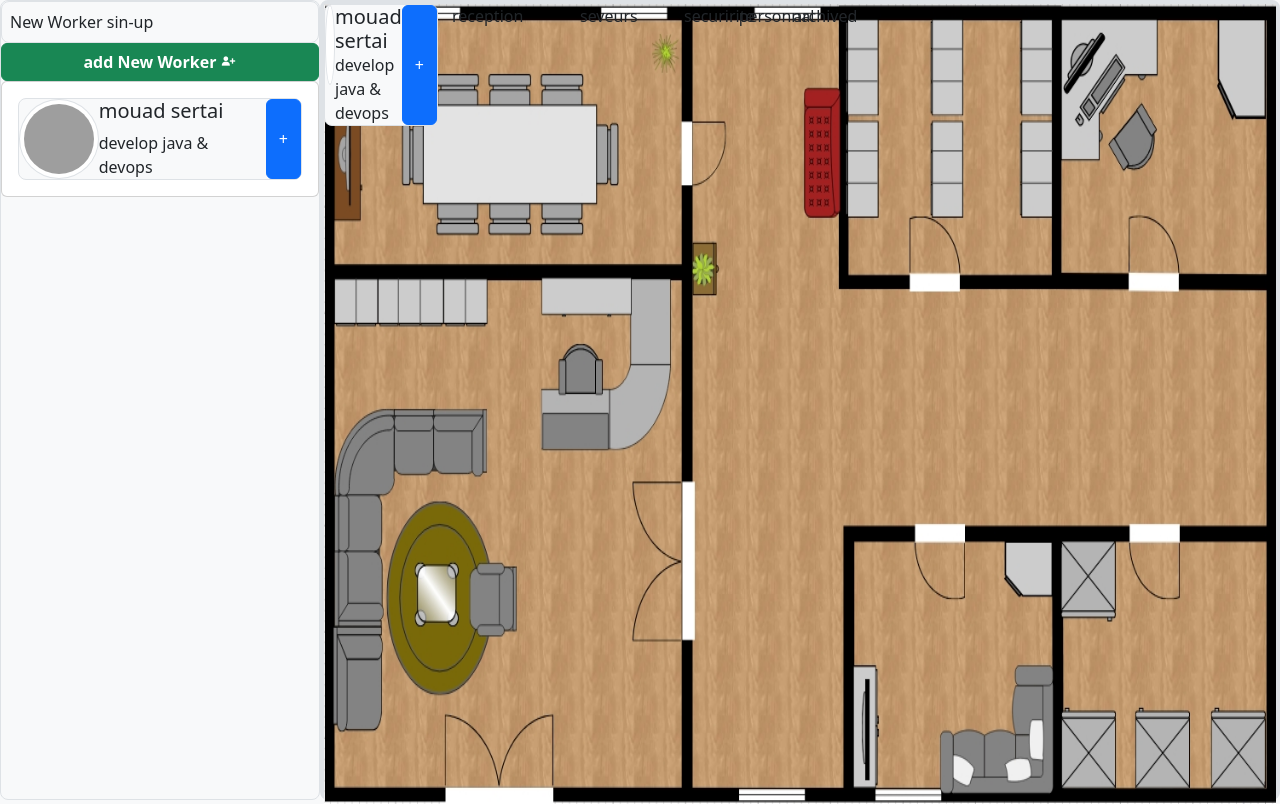
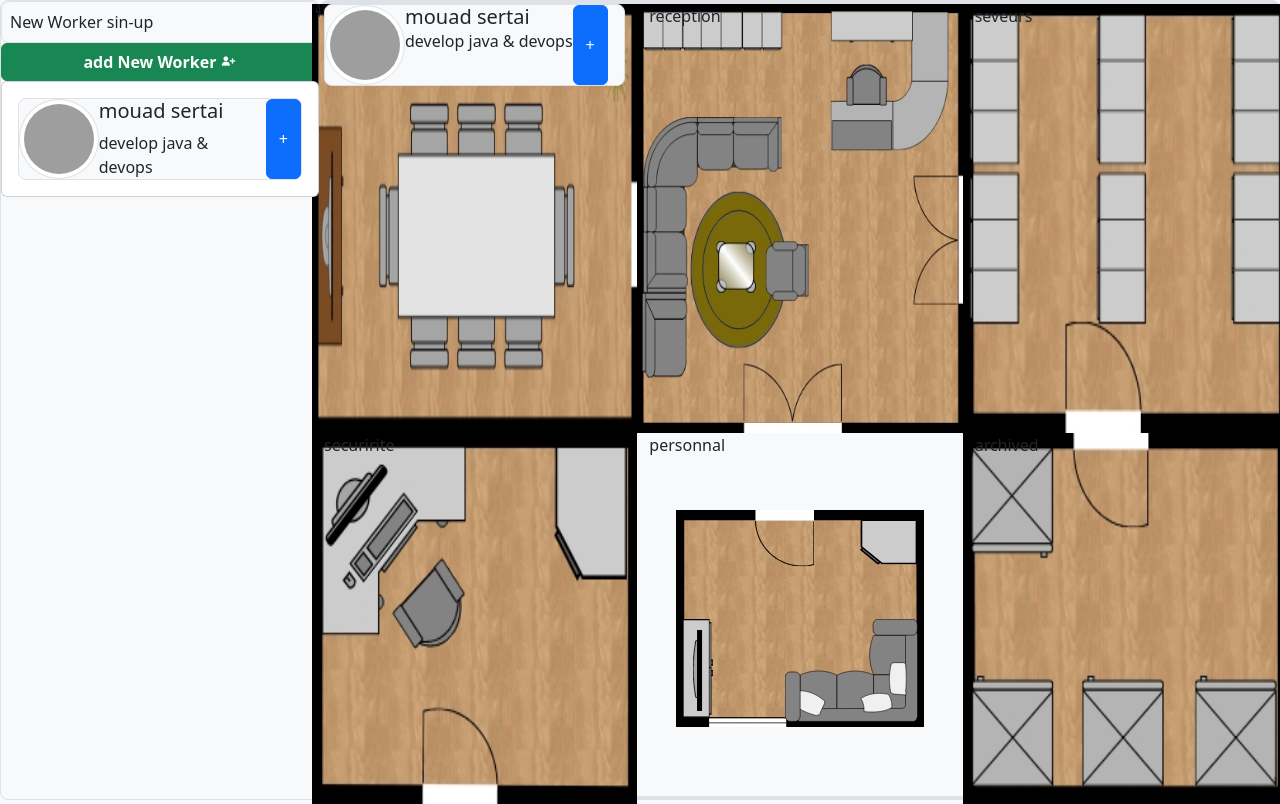
Before and after one commit to Deku-GH/Workspace_Staff_Manager, a plain HTML site: page index.html in a window 1280 px wide. Drawn offline with nearby package versions, Linux system fonts and the light colour scheme; grey boxes are pictures that could not be loaded.

Commit message:
add the photo

```diff
--- a/script.js
+++ b/script.js
@@ -28,7 +28,7 @@ function affichege(worker) {
               <p class="card-text">${worker.role}</p>
             </div>
 
-            <button class="btn btn-primary">+</button>
+            <button  class="btn btn-primary">+</button>
           </div>`
         card.innerHTML += cardbody;
 
--- a/style.css
+++ b/style.css
@@ -1,24 +1,49 @@
-#the_ofise{
+#comference{
+background-image: url('1.png');
+background-position: center;
+    background-repeat: no-repeat;
+    background-size: 100% 100%;
 
-    background-image: url(plan-69159a65c5684763515973-6918972274aec233423111.jpg);
+
+}
+#reception{
+    background-image: url('5.png');
     background-position: center;
     background-repeat: no-repeat;
     background-size: 100% 100%;
-    height: 100%;
-    width: 100%
 
 
 }
-#the_ofise{
-    display: grid;
-    grid-template-columns: 360px 140px 440px ;
+#seveurs{
+background-image: url('3.png');
+background-position: center;
+    background-repeat: no-repeat;
+    background-size: 100% 100%;
+
 
 }
-#part_ofic_1{
-    display: grid;
-    grid-template-rows: 200px 400px ;
+#securirite{
+background-image: url('4.png');
+background-position: center;
+    background-repeat: no-repeat;
+    background-size: 100% 100%;
+
+
 }
-#part_ofic_2{
-    display: grid;
-    grid-template-rows:200px 200px  200px ;
+#personnal{
+background-image: url('6.png');
+background-position: center;
+    background-repeat: no-repeat;
+
+
+
 }
+#archived{
+    background-image: url('2.png');
+    background-position: center;
+    background-repeat: no-repeat;
+    background-size: 100% 100%;
+
+
+
+}
```
Also changed, not shown: 1.png (added), 2.png (added), 3.png (added), 4.png (added), 5.png (added), 6.png (added), plan-69159a65c5684763515973-6918972274aec233423111.jpg (deleted).
